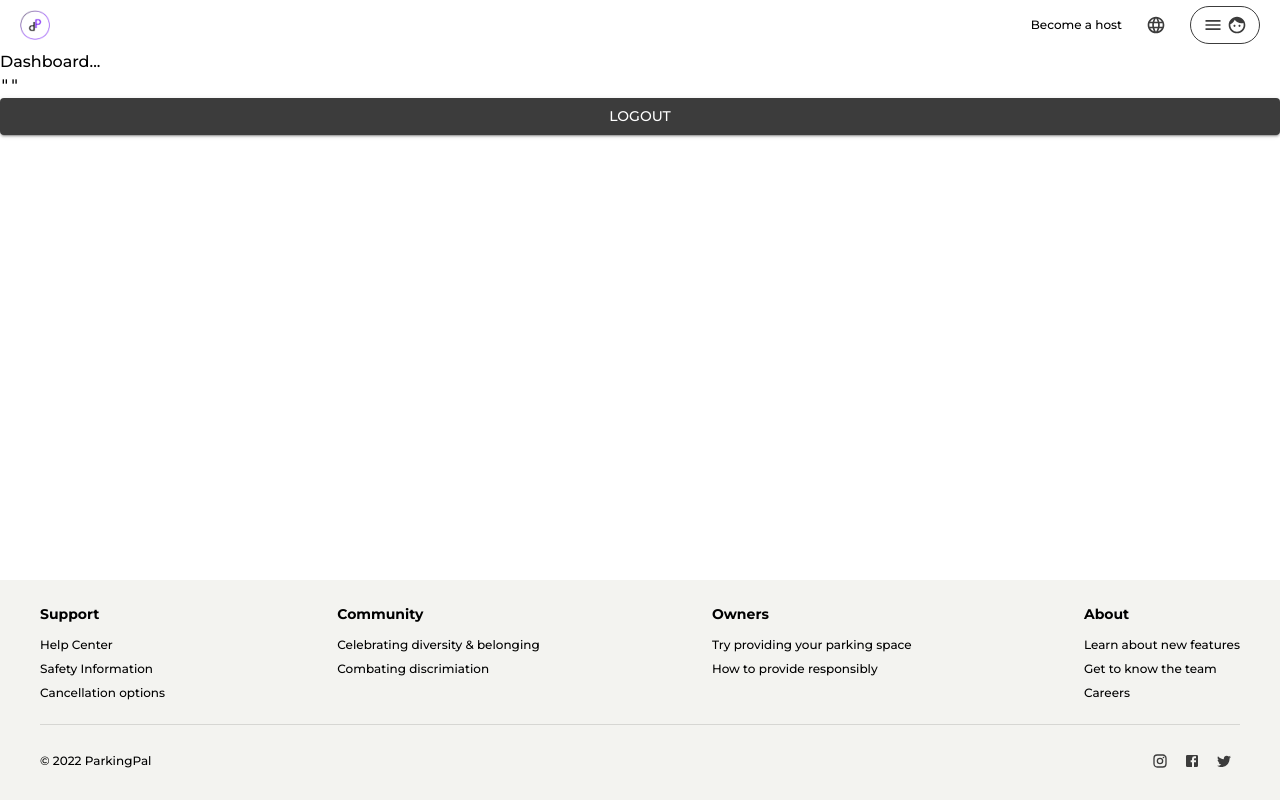
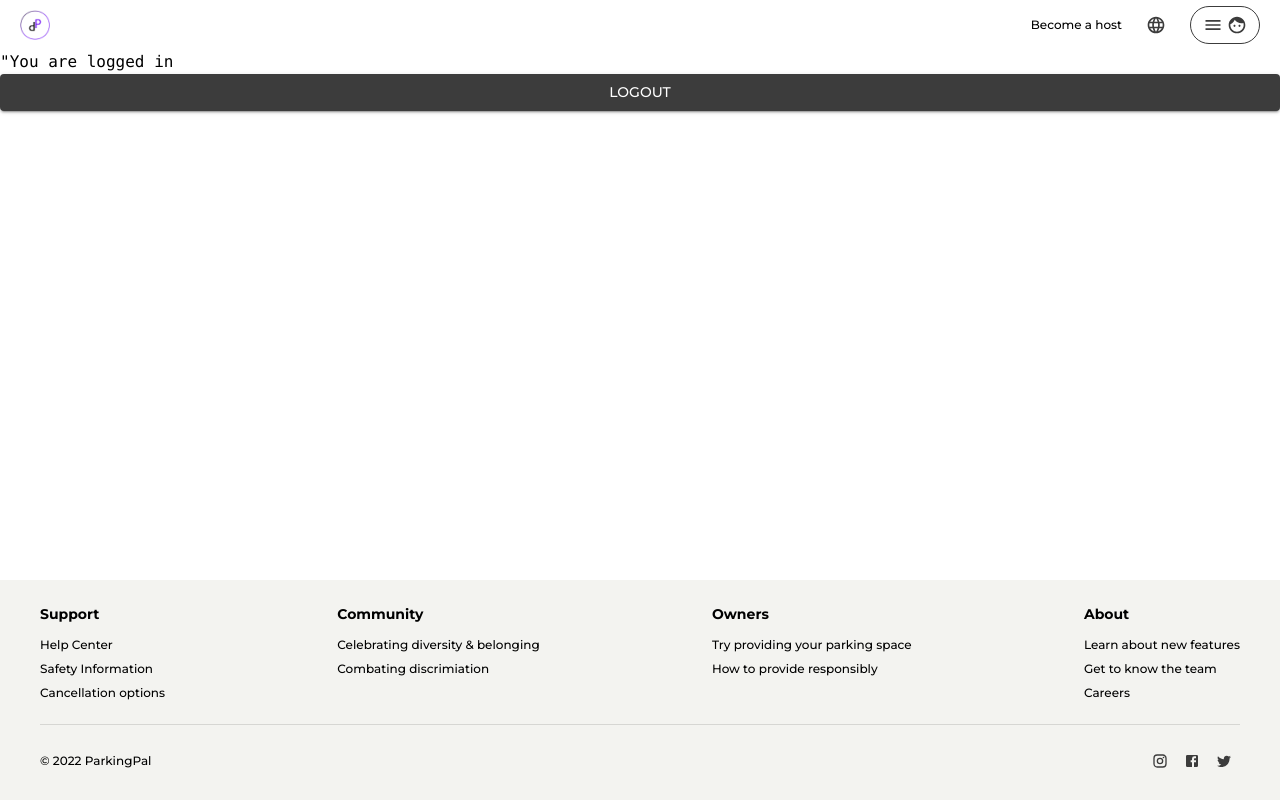
Before and after one commit to tessaRuckstuhl/ParkingPal, a React (Create React App) app in the folder client/: page /dashboard in a window 1280 px wide. Built offline with nearby package versions, Linux system fonts and the light colour scheme; sample sign-in values are in the browser's storage.

Commit message:
logo changes and show user on login

```diff
--- a/client/src/components/Forms/ParkingSpaceForm.js
+++ b/client/src/components/Forms/ParkingSpaceForm.js
@@ -60,7 +60,6 @@ const ParkingSpaceForm = () => {
         basePrice: basePrice,
         owner: user
       };
-      console.log(parkingSpace);
       const response = await ParkingSpaceService.create(parkingSpace);
     } catch (error) {
     }
--- a/client/src/layout/Navbar.js
+++ b/client/src/layout/Navbar.js
@@ -8,7 +8,7 @@ const Navbar = () => {
   return (
     <div className="flex justify-between items-center px-5 h-[50px]">
         <Link to="dashboard">
-          <img src="./parkingpal-logo.png" width={30} height={30} alt="Parkingpal logo"></img>
+          <img src="/parkingpal-logo.png" width={30} height={30} alt="Parkingpal logo"></img>
         </Link>
       <div className="flex space-x-4 items-center">
         <Link to="404">
--- a/client/src/pages/Dash.js
+++ b/client/src/pages/Dash.js
@@ -3,11 +3,13 @@ import { MainContext } from '../contexts/MainContext';
 import { useNavigate } from 'react-router-dom';
 import AuthService from '../services/auth.service';
 import Button from '@mui/material/Button';
+import {Buffer} from 'buffer';
+
 
 
 const Dash = () => {
   const { jwt, setJwt } = useContext(MainContext);
-  const [parsedData, setParsedData] = useState('');
+  const [parsedData,setParsedData] = useState('')
   const navigate = useNavigate();
   const logout = () => {
     AuthService.logout();
@@ -16,6 +18,7 @@ const Dash = () => {
   };
   useEffect(() => {
     try {
+      setParsedData(JSON.parse(Buffer.from(jwt.split('.')[1], 'base64')));
     } catch (error) {
       console.log(error)
       AuthService.logout();
@@ -25,11 +28,9 @@ const Dash = () => {
   }, [jwt, navigate, setJwt]);
   return (
     <div>
-      <h1>Dashboard...</h1>
       <div>
-        <pre>{JSON.stringify(parsedData, null, 2)}</pre>
+        <pre>"You are logged in</pre>
       </div>
-
       <Button onClick={() => logout()} fullWidth variant="contained" color="secondary">
         Logout
       </Button>
```
